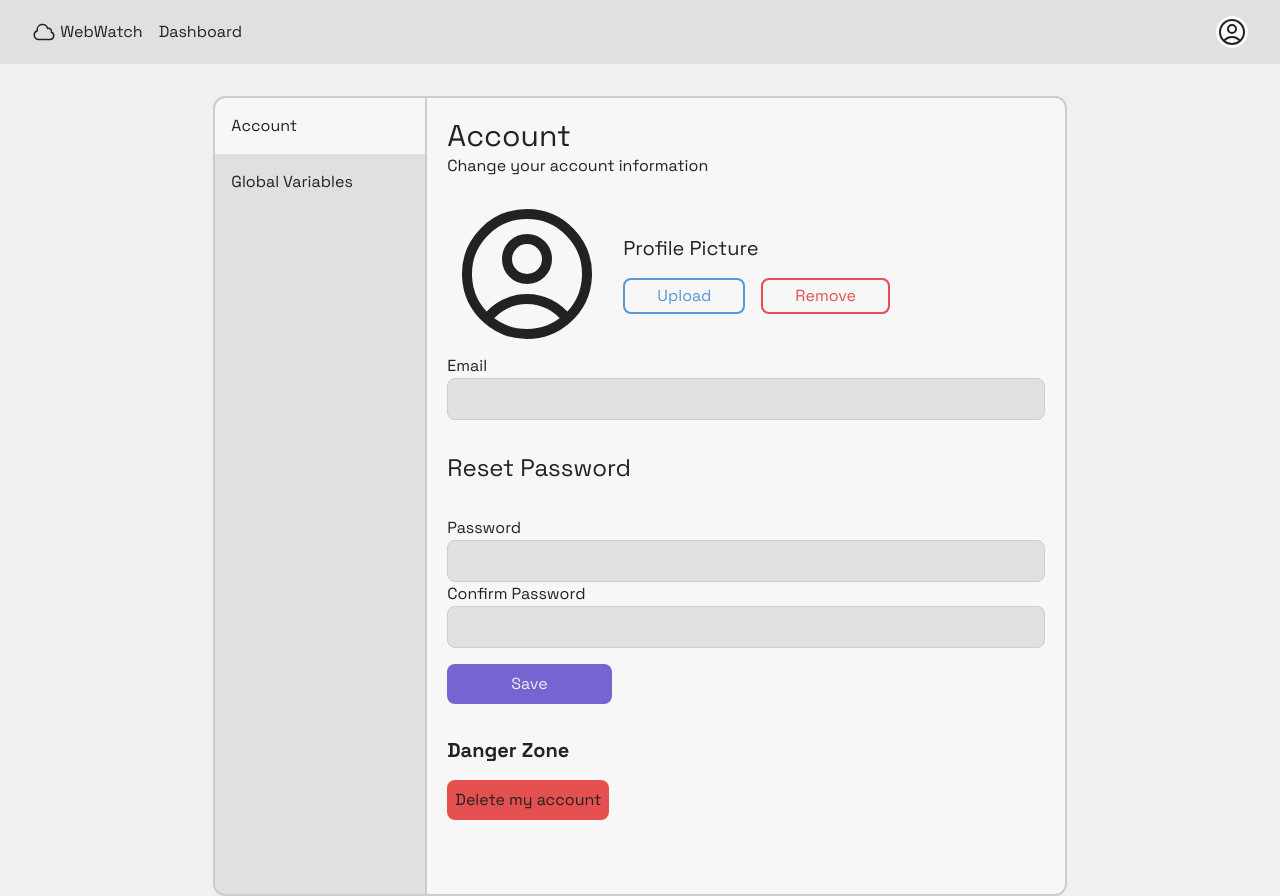
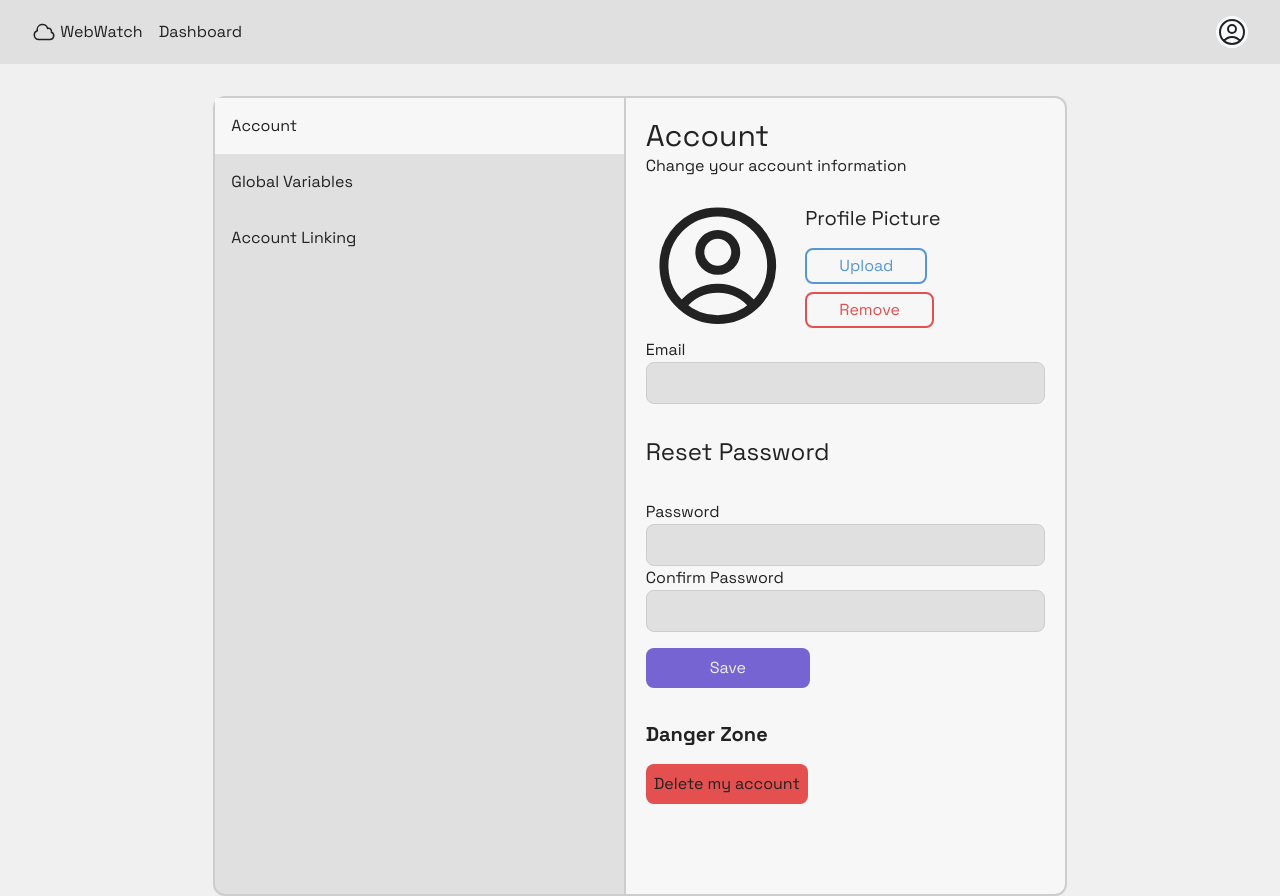
Before and after one commit to Fa24-CSE115A-CaaS/WebWatch, a React (Vite) app in the folder frontend/: page /settings in a window 1280 px wide. Built offline with nearby package versions, Linux system fonts and the light colour scheme.

Commit message:
Added states with the sub-menu items

```diff
--- a/frontend/src/pages/Settings.tsx
+++ b/frontend/src/pages/Settings.tsx
@@ -1,19 +1,62 @@
+import React, { useState } from 'react';
+
 const Settings = () => {
+  const [activeTab, setActiveTab] = useState('vertical-tab-1');
+
+  const handleTabClick = (tabId: string) => {
+    setActiveTab(tabId);
+  };
+
   return (
     <div className="w-2/3 mx-auto mt-8 rounded min-h-screen text-text">
       <div className="flex">
-        <div className="rounded-l-xl border-solid border-border border-2 min-h-screen w-1/3 min-w-fit bg-secondary text-left">
-          {/* Column 1 */}
-          <div className="rounded-tl-xl p-4 w-full bg-primary">
-            <a>Account</a>
+        <nav className="rounded-l-xl border-solid border-border border-2 min-h-screen w-1/3 min-w-fit bg-secondary text-left">
+          {/* Column 1 - Sidebar*/}
+          <div className="rounded-tl-xl" aria-label="Tabs" role="tablist" aria-orientation="vertical">
+            <button
+              type="button"
+              className={`w-full p-4 text-left ${activeTab === 'vertical-tab-1' ? 'bg-primary' : ''}`}
+              id="vertical-tab-1"
+              aria-selected={activeTab === 'vertical-tab-1'}
+              data-hs-tab="#vertical-tab-1"
+              aria-controls="vertical-tab-1"
+              role="tab"
+              onClick={() => handleTabClick('vertical-tab-1')}
+            >
+              Account
+            </button>
+            <button
+              type="button"
+              className={`w-full p-4 text-left ${activeTab === 'vertical-tab-2' ? 'bg-primary' : ''}`}
+              id="vertical-tab-2"
+              aria-selected={activeTab === 'vertical-tab-2'}
+              data-hs-tab="#vertical-tab-2"
+              aria-controls="vertical-tab-2"
+              role="tab"
+              onClick={() => handleTabClick('vertical-tab-2')}
+            >
+              Global Variables
+            </button>
+            <button
+              type="button"
+              className={`w-full p-4 text-left ${activeTab === 'vertical-tab-3' ? 'bg-primary' : ''}`}
+              id="vertical-tab-3"
+              aria-selected={activeTab === 'vertical-tab-3'}
+              data-hs-tab="#vertical-tab-3"
+              aria-controls="vertical-tab-3"
+              role="tab"
+              onClick={() => handleTabClick('vertical-tab-3')}
+            >
+              Account Linking
+            </button>
           </div>
-          <div className="p-4 w-full">
-            <a>Global Variables</a>
-          </div>
-        </div>
+        </nav>
+
+        {/* Column 2 */}
         <div className="w-full rounded-r-xl border-solid border-border border-y-2 border-r-2 bg-primary">
-          {/* Column 2 */}
           <div className="m-5">
+            {activeTab === 'vertical-tab-1' && (
+              <>
                 <h1 className="text-3xl">Account</h1>
                 <p>Change your account information</p>
                 <div className="mt-4 flex">
@@ -64,6 +107,22 @@ const Settings = () => {
                 <button className="rounded-lg bg-error p-2">
                   Delete my account
                 </button>
+              </>
+            )}
+            {activeTab === 'vertical-tab-2' && (
+              <>
+                <h1 className="text-3xl">Global Variables</h1>
+                <p>Manage your global variables here.</p>
+                {/* Add your global variables form or content here */}
+              </>
+            )}
+            {activeTab === 'vertical-tab-3' && (
+              <>
+                <h1 className="text-3xl">Account Linking</h1>
+                <p>Link your account with other services.</p>
+                {/* Add your account linking form or content here */}
+              </>
+            )}
           </div>
         </div>
       </div>
```
Lines whose indentation alone changed are shown as unchanged.
